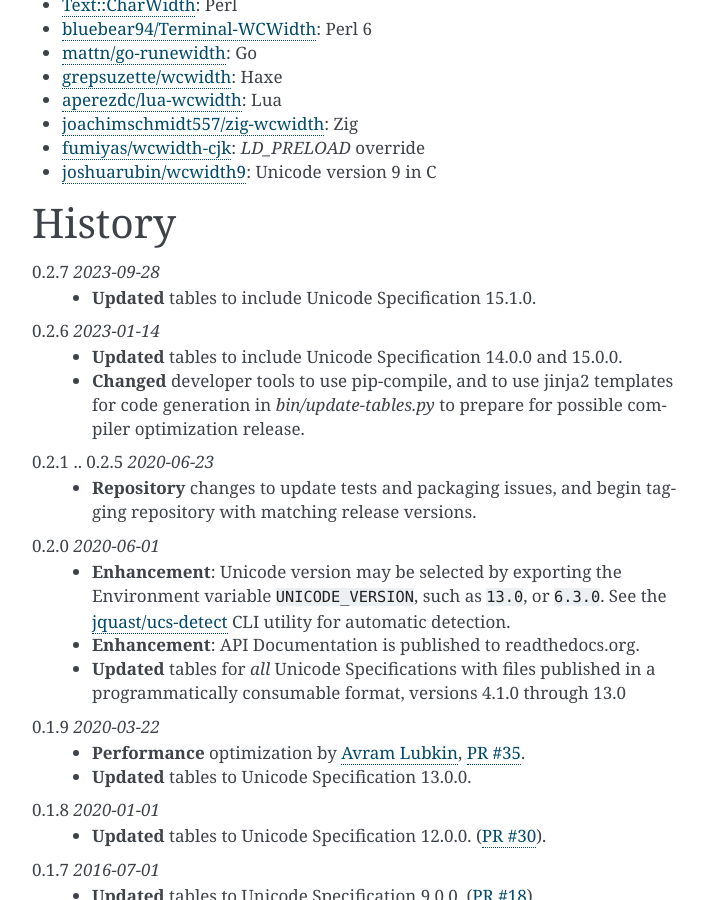
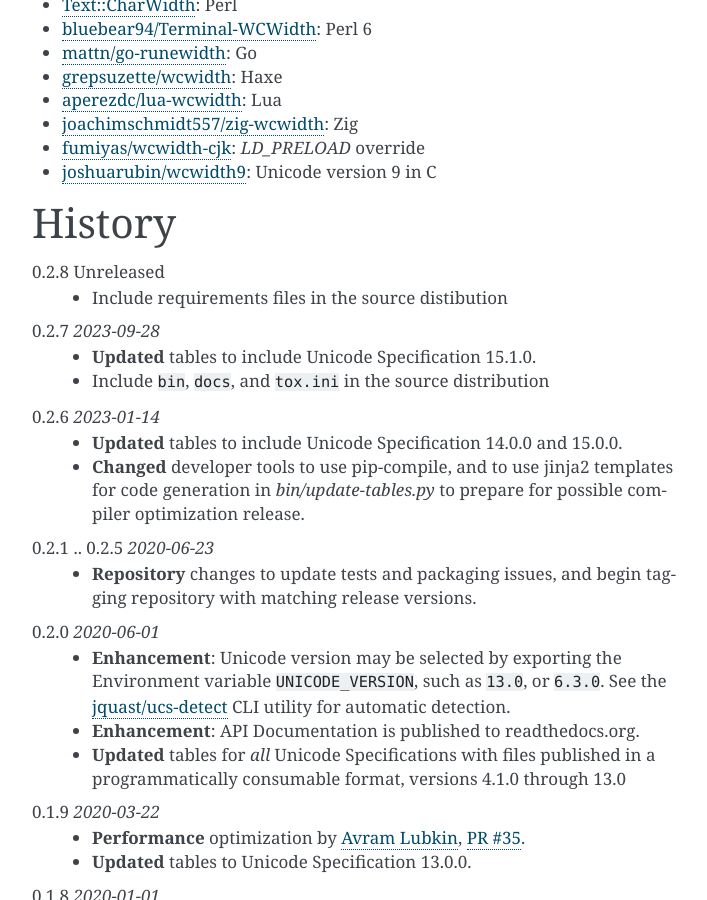
Before and after one commit to jquast/wcwidth, a Sphinx documentation site: the page built from docs/intro.rst, in a window 1280 px wide and 900 px high, scrolled down 4294 px. Shown: the whole window, without its empty margins (388-1095 px from the left). Built offline with Sphinx 7.4.7, drawn with Linux system fonts in a browser that asks for light colours.

Commit message:
Update changelog

```diff
--- a/docs/intro.rst
+++ b/docs/intro.rst
@@ -217,8 +217,12 @@
 History
 =======
 
+0.2.8 Unreleased
+  * Include requirements files in the source distibution
+
 0.2.7 *2023-09-28*
   * **Updated** tables to include Unicode Specification 15.1.0.
+  * Include ``bin``, ``docs``, and ``tox.ini`` in the source distribution
 
 0.2.6 *2023-01-14*
   * **Updated** tables to include Unicode Specification 14.0.0 and 15.0.0.
```
